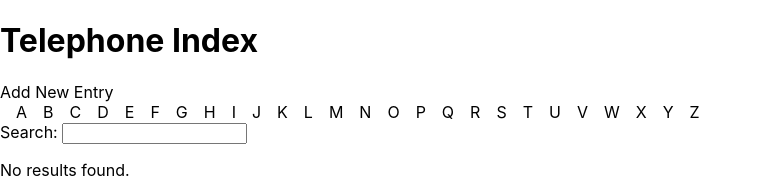
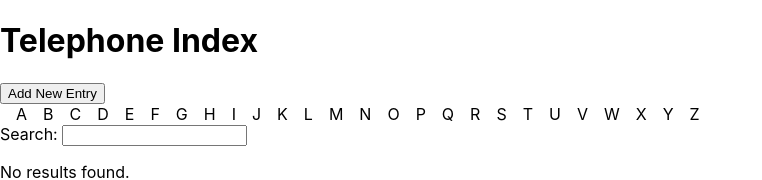
Before and after one commit to cnlklink/TelephoneIndex, a React (Create React App) app in the folder telephone-index/: page / in a window 1280 px wide. Shown: the top 180 px of the page, without its empty margins (0-762 px from the left). Built offline with nearby package versions, Linux system fonts and the light colour scheme.

Commit message:
GREEN - passing acceptance test for displaying the entry form when Add New Entry is clicked

```diff
--- a/telephone-index/src/App.tsx
+++ b/telephone-index/src/App.tsx
@@ -19,9 +19,6 @@ let _setSelectedQuickIndexItem: ( selectedQuickIndexItem: string ) => void
 let _enteredSearchCriteria: string
 let _setEnteredSearchCriteria: ( enteredSearchCriteria: string ) => void
 
-let _showEntryEditor: boolean
-let _setShowEntryEditor: ( showEntryEditor: boolean ) => void
-
 function App()
 {
   _setTitle()
@@ -32,7 +29,7 @@ function App()
     <div className="Telephone-Index-App">
       <Header/>
 
-      <EntryEditor isVisible = { _showEntryEditor } />
+      <EntryEditor/>
 
       <QuickIndex selectedItem = { _selectedQuickIndexItem } onItemSelected= { _quickIndexItemSelectedHandler } />
 
@@ -57,8 +54,6 @@ function _initializeReactState()
 
 
   [_selectedQuickIndexItem, _setSelectedQuickIndexItem] = useState<string>( '' );
-
-  [_showEntryEditor, _setShowEntryEditor] = useState<boolean>( false );
 }
 
 function _quickIndexItemSelectedHandler( item: string )
--- a/telephone-index/src/components/EntryForm/EntryEditor.tsx
+++ b/telephone-index/src/components/EntryForm/EntryEditor.tsx
@@ -1,16 +1,18 @@
-import React from 'react';
+import React, { useState } from 'react';
 
 import EntryForm from './EntryForm'
 
-type EntryEditorProps = {
-    isVisible: boolean
-}
+function EntryEditor()
+{
+    const [showEntryEditor, setShowEntryEditor] = useState<boolean>( false );
 
-function EntryEditor( props: EntryEditorProps )
-{
+    const newEntryClickHandler = () => {
+        setShowEntryEditor( true )
+    }
+
     return (
         <div id="entry-editor">
-            { props.isVisible ? <EntryForm/> : <div id="entry-editor__hidden"> Add New Entry </div> }
+            { showEntryEditor ? <EntryForm/> : <div id="entry-editor__hidden"> <button id="entry-editor__new-entry-button" onClick= {newEntryClickHandler} > Add New Entry </button> </div> }
         </div>
     )
 }
--- a/telephone-index/src/components/EntryForm/EntryForm.tsx
+++ b/telephone-index/src/components/EntryForm/EntryForm.tsx
@@ -4,7 +4,7 @@ function EntryForm()
 {
     return (
         <form id="entry-editor__form">
-            <button id="entry-form__createButton"> Add New Entry </button>
+            <button id="entry-form__createButton"> Create </button>
         </form>
     )
 }
```
Also changed, not shown: 1 other file (tests, documents, lock files or other folders).
